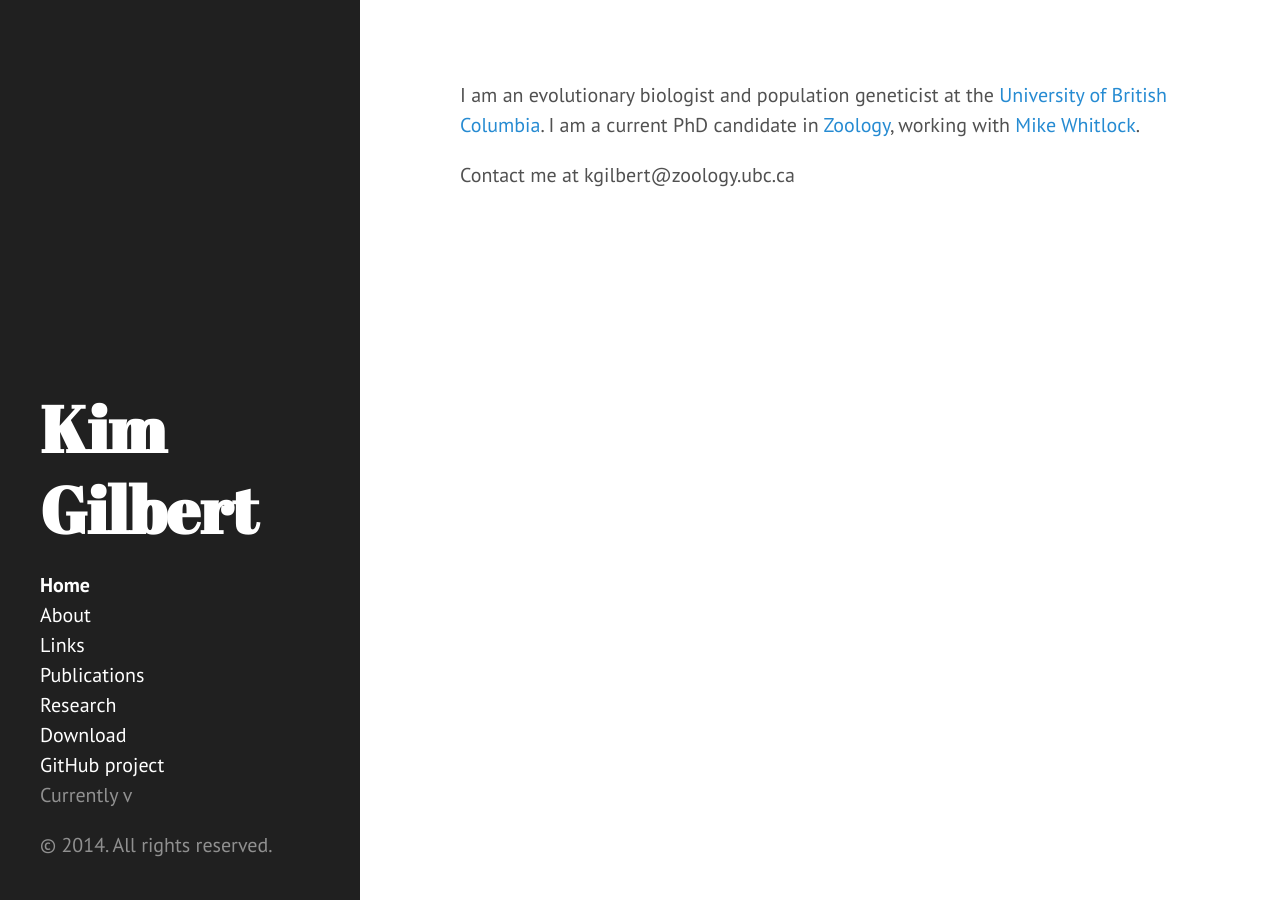
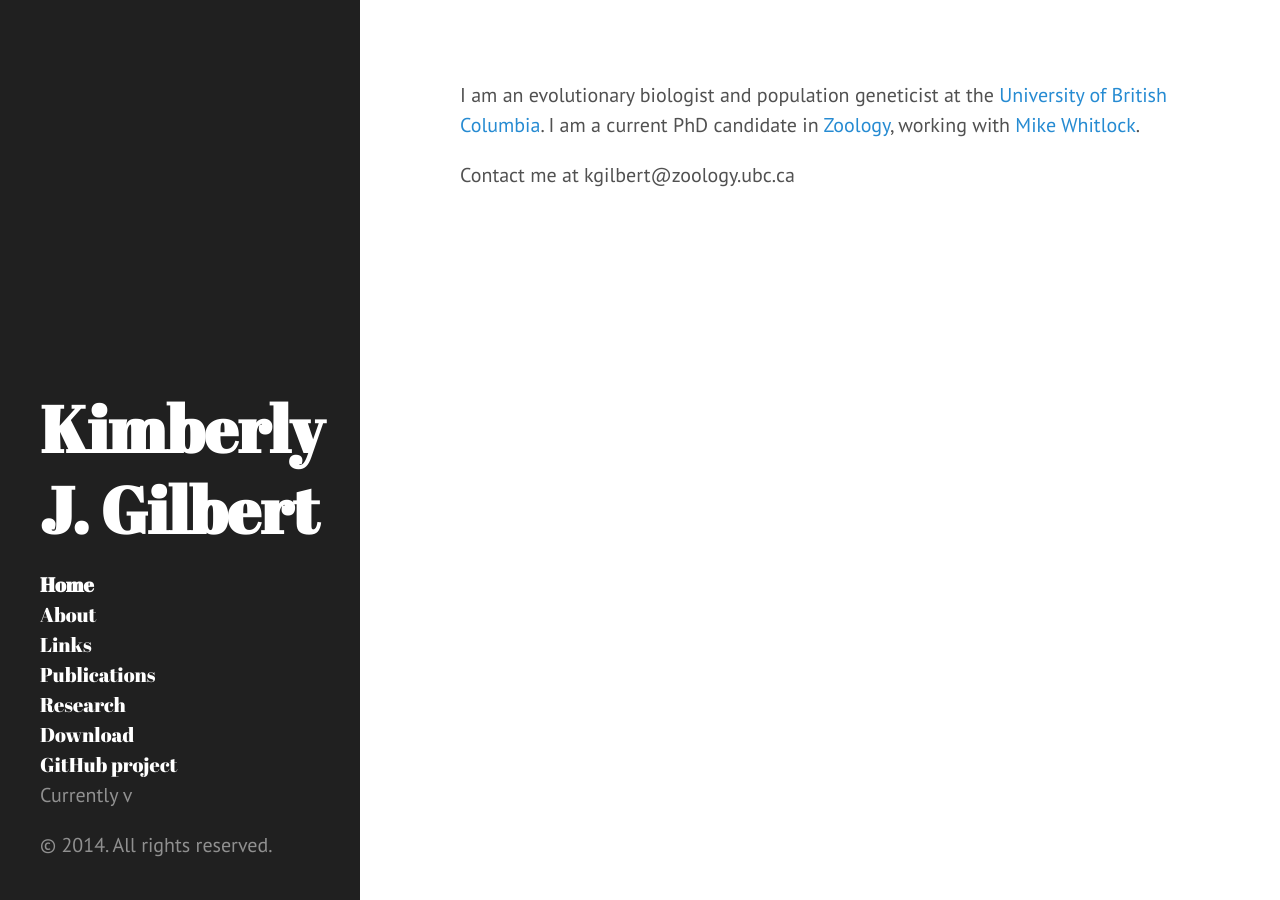
Before and after one commit to kjgilbert/kjgilbert.github.io, a Jekyll site: the page built from index.md, in a window 1280 px wide. Built offline with Jekyll 4.4.1, drawn with Linux system fonts in a browser that asks for light colours; Markdown is read by kramdown in place of the engine named in the settings.

Commit message:
play with font

```diff
--- a/_config.yml
+++ b/_config.yml
@@ -6,7 +6,7 @@ pygments:         true
 permalink:        pretty
 
 # Setup
-title:            Kim Gilbert
+title:            Kimberly J. Gilbert
 tagline:          'PhD Candidate'
 description:      ''
 url:              http://kjgilbert/github.io
--- a/public/css/hyde.css
+++ b/public/css/hyde.css
@@ -73,13 +73,14 @@ html {
 /* Sidebar links */
 .sidebar a {
   color: #fff;
+  font-family: "Abril Fatface", serif;
 }
 
 /* About section */
 .sidebar-about h1 {
   color: #fff;
   margin-top: 0;
-  font-family: "Abril Fatface", sans-serif;
+  font-family: "Abril Fatface", serif;
   font-size: 3.25rem;
 }
 
```
